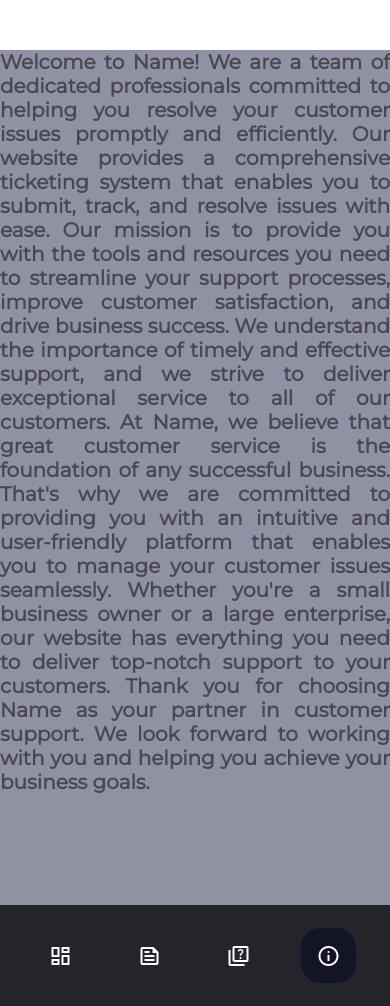
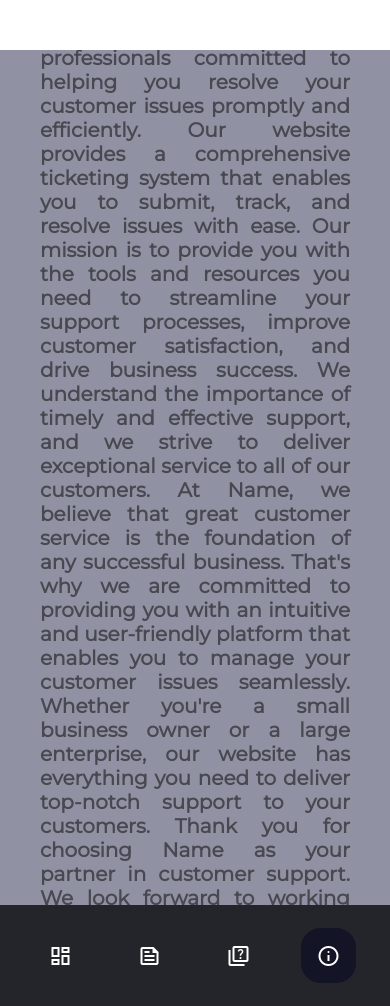
Before and after one commit to lfsjesus/TicketZone-LTW, a PHP site: page /pages/about.php in a window 390 px wide. Run offline with PHP 8.4, Linux system fonts and the light colour scheme.

Commit message:
fixed some overflow problems

```diff
--- a/css/responsive.css
+++ b/css/responsive.css
@@ -19,8 +19,7 @@
 
     #dashboard {
         display: flex;
-        flex-direction: column;
-        justify-content: space-between;
+
         align-items: center;
         height: 85vh;
         margin-top: 5vh;
--- a/css/style.css
+++ b/css/style.css
@@ -117,7 +117,8 @@ main > p {
 
 main {
     grid-column: 2 / 3;
-
+    padding: 2.5em;
+    word-break: break-word;
 }
 
 .ticket_body {
@@ -143,12 +144,12 @@ main {
     display: flex;
     align-items: center;
     height: 100%;
+    box-sizing: border-box;
 }
 
 #home_main h1 {
     font-family: "Montserrat", sans-serif;
     color: white;
-    padding: auto auto;
     margin: auto auto;
     font-size: 3.3em;
     letter-spacing: 0.1em;
@@ -258,6 +259,7 @@ body header{
     align-items: center;
     justify-content: center;
     height: 100vh;
+    padding: 0;
   }
 
 
```
